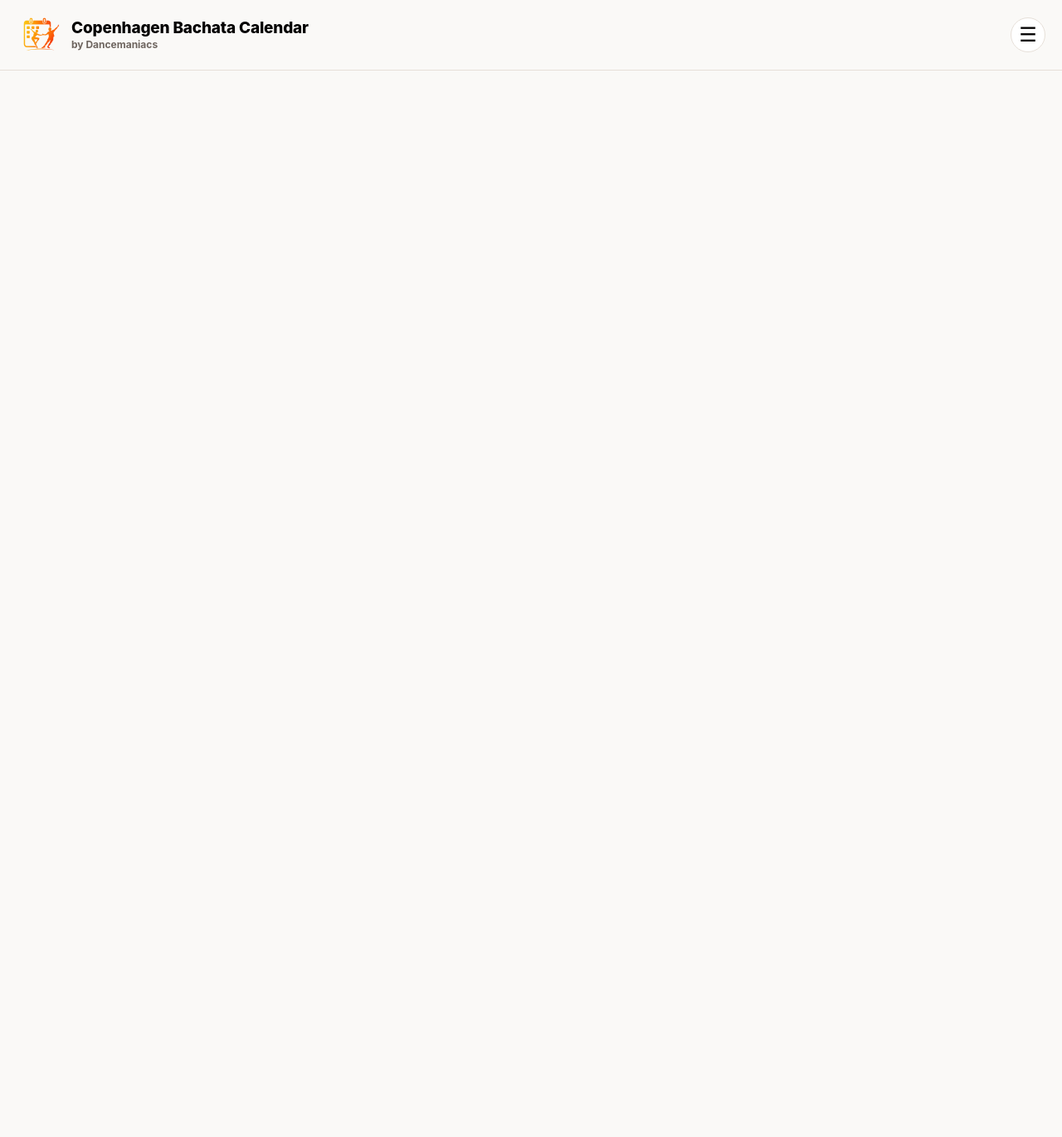
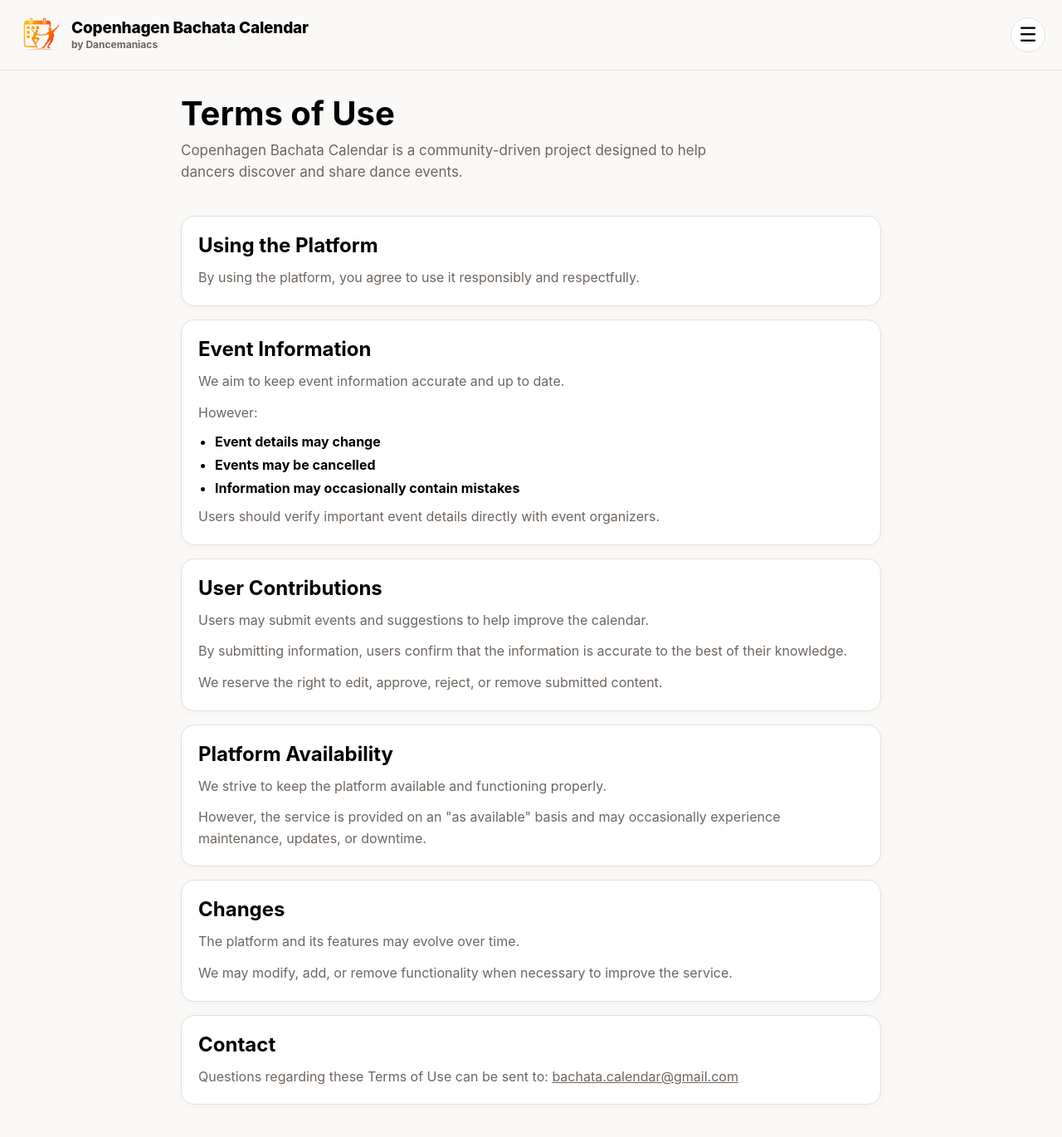
Before and after one commit to dominik-ciborowski/cph-bachata-app, a Vue app: page /terms in a window 1280 px wide. Shown: the top 1370 px of the page at 83% size. Before the commit the page ends 800 px from the top, so only its background shows below. Built offline with nearby package versions, Linux system fonts and the light colour scheme; the HTML template or start-up script is replaced by a standard one.

Commit message:
Add terms of use page

```diff
--- a/src/App.vue
+++ b/src/App.vue
@@ -121,6 +121,7 @@ onBeforeUnmount(() => {
           <section class="mobile-menu-section">
             <RouterLink to="/favorites" class="mobile-menu-item" @click="closeNavigation">My Events</RouterLink>
             <RouterLink to="/submit-event" class="mobile-menu-item" @click="closeNavigation">Submit Event</RouterLink>
+            <RouterLink to="/account" class="mobile-menu-item" @click="closeNavigation">Account</RouterLink>
             <RouterLink to="/help" class="mobile-menu-item" @click="closeNavigation">Help & About</RouterLink>
             <button class="mobile-menu-item logout-item" type="button" @click="handleLogout">Logout</button>
           </section>
--- a/src/router/index.js
+++ b/src/router/index.js
@@ -15,6 +15,7 @@ import SubmitEventView from '../views/SubmitEventView.vue'
 import PendingSubmissionsView from '../views/PendingSubmissionsView.vue'
 import HelpAboutView from '../views/HelpAboutView.vue'
 import PrivacyView from '../views/PrivacyView.vue'
+import TermsView from '../views/TermsView.vue'
 import { getAuthState } from '../composables/useAuth'
 
 const routes = [
@@ -23,6 +24,7 @@ const routes = [
   { path: '/favorites', component: EventListView, meta: { requiresAuth: true } },
   { path: '/help', component: HelpAboutView },
   { path: '/privacy', component: PrivacyView },
+  { path: '/terms', component: TermsView },
   { path: '/submit-event', component: SubmitEventView, meta: { requiresAuth: true } },
   { path: '/admin', component: AdminView, meta: { requiresManagement: true } },
   { path: '/admin/submissions', component: PendingSubmissionsView, meta: { requiresAdmin: true } },
--- a/src/views/HelpAboutView.vue
+++ b/src/views/HelpAboutView.vue
@@ -120,7 +120,10 @@ function sendFeedback() {
 
     <section class="card help-section">
       <h2>Additional Information</h2>
-      <RouterLink to="/privacy" class="help-inline-link">Privacy</RouterLink>
+      <div class="help-social-links" aria-label="Additional information links">
+        <RouterLink to="/privacy">Privacy</RouterLink>
+        <RouterLink to="/terms">Terms of Use</RouterLink>
+      </div>
     </section>
   </div>
 </template>
--- /dev/null
+++ b/src/views/TermsView.vue
@@ -0,0 +1,49 @@
+<template>
+  <div class="help-page">
+    <section class="hero">
+      <h1>Terms of Use</h1>
+      <p>Copenhagen Bachata Calendar is a community-driven project designed to help dancers discover and share dance events.</p>
+    </section>
+
+    <section class="card help-section">
+      <h2>Using the Platform</h2>
+      <p>By using the platform, you agree to use it responsibly and respectfully.</p>
+    </section>
+
+    <section class="card help-section">
+      <h2>Event Information</h2>
+      <p>We aim to keep event information accurate and up to date.</p>
+      <p>However:</p>
+      <ul class="help-list">
+        <li>Event details may change</li>
+        <li>Events may be cancelled</li>
+        <li>Information may occasionally contain mistakes</li>
+      </ul>
+      <p>Users should verify important event details directly with event organizers.</p>
+    </section>
+
+    <section class="card help-section">
+      <h2>User Contributions</h2>
+      <p>Users may submit events and suggestions to help improve the calendar.</p>
+      <p>By submitting information, users confirm that the information is accurate to the best of their knowledge.</p>
+      <p>We reserve the right to edit, approve, reject, or remove submitted content.</p>
+    </section>
+
+    <section class="card help-section">
+      <h2>Platform Availability</h2>
+      <p>We strive to keep the platform available and functioning properly.</p>
+      <p>However, the service is provided on an "as available" basis and may occasionally experience maintenance, updates, or downtime.</p>
+    </section>
+
+    <section class="card help-section">
+      <h2>Changes</h2>
+      <p>The platform and its features may evolve over time.</p>
+      <p>We may modify, add, or remove functionality when necessary to improve the service.</p>
+    </section>
+
+    <section class="card help-section">
+      <h2>Contact</h2>
+      <p>Questions regarding these Terms of Use can be sent to: <a href="mailto:bachata.calendar@gmail.com">bachata.calendar@gmail.com</a></p>
+    </section>
+  </div>
+</template>
```
